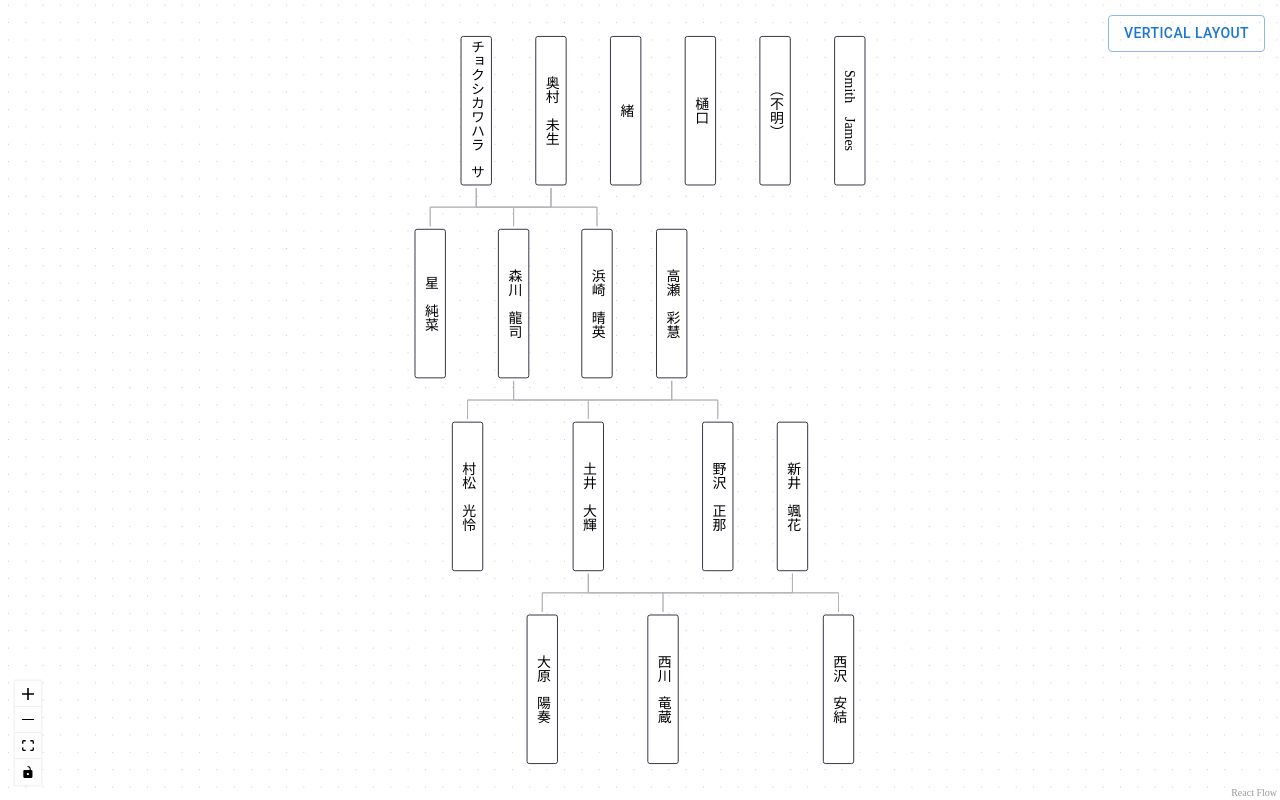
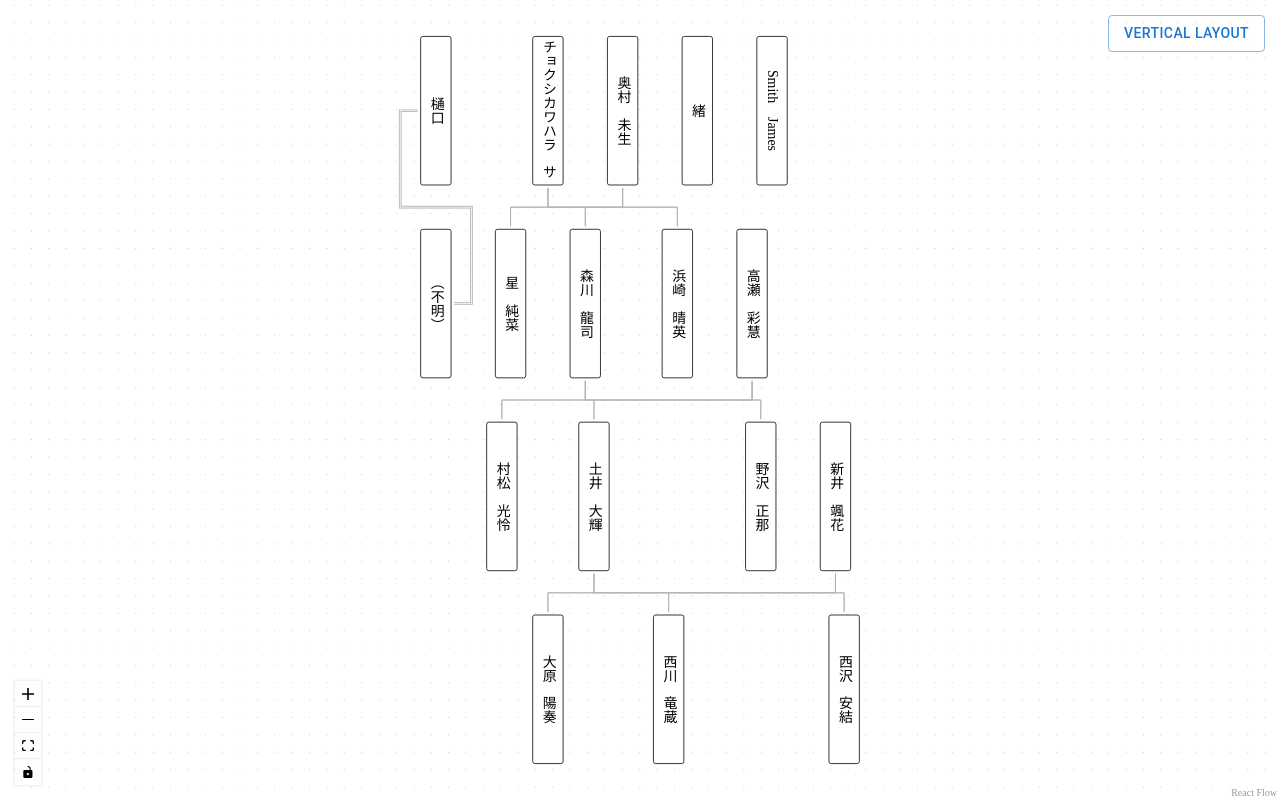
Before and after one commit to Densyakun/kakeizu, a React (Vite) app: page / in a window 1280 px wide. Built offline with nearby package versions, Linux system fonts and the light colour scheme; a web font is replaced by a local one.

Commit message:
婚姻関係に対応

```diff
--- a/lib/testTree.ts
+++ b/lib/testTree.ts
@@ -16,6 +16,10 @@ export function createTestTree(): FamilyTreeType {
       lastGen = children;
     }
   }
+
+  // 婚姻関係
+  people[1].spouseId = people[2].id;
+  people[2].spouseId = people[1].id;
 
   return {
     people,
@@ -108,6 +112,7 @@ export function createTestPerson(isMan = Boolean(Math.floor(Math.random() * 2)))
     isMan: isMan,
     fatherId: "",
     motherId: "",
+    spouseId: "",
     description: "",
   };
 
--- a/lib/tree.ts
+++ b/lib/tree.ts
@@ -11,6 +11,7 @@ export type PersonType = {
   isMan?: boolean;
   fatherId: string;
   motherId: string;
+  spouseId: string;
   description: string;
 };
 
--- /dev/null
+++ b/src/components/MarriageEdge.tsx
@@ -0,0 +1,32 @@
+import {
+  BaseEdge,
+  getSmoothStepPath,
+  type EdgeProps,
+} from '@xyflow/react';
+
+export default function MarriageEdge({
+  sourceX,
+  sourceY,
+  targetX,
+  targetY,
+  sourcePosition,
+  targetPosition,
+  markerEnd,
+}: EdgeProps) {
+  const [edgePath] = getSmoothStepPath({
+    sourceX,
+    sourceY,
+    sourcePosition,
+    targetX,
+    targetY,
+    targetPosition,
+    borderRadius: 0,
+  });
+
+  return (
+    <>
+      <BaseEdge path={edgePath} markerEnd={markerEnd} style={{ strokeWidth: 3 }} />
+      <BaseEdge path={edgePath} markerEnd={markerEnd} style={{ stroke: "white", strokeWidth: 1 }} />
+    </>
+  );
+}
--- a/src/components/Tree.tsx
+++ b/src/components/Tree.tsx
@@ -1,11 +1,12 @@
 import Dagre from '@dagrejs/dagre';
 import { state } from '@/lib/state';
 import { FamilyTreeType, getDisplayKanaNameText, getDisplayNameText, PersonType } from '@/lib/tree';
-import { useCallback } from 'react';
+import { useCallback, useEffect } from 'react';
 import { ReactFlow, type Node, type Edge, Panel, ReactFlowProvider, useNodesState, useEdgesState, Background, Controls, type NodeProps, Handle, Position } from '@xyflow/react';
 import '@xyflow/react/dist/style.css';
 import { useSnapshot } from 'valtio';
 import { Box, Button, Stack, Tooltip } from '@mui/material';
+import MarriageEdge from './MarriageEdge';
 
 const nodeWidth = 36;
 const nodeHeight = 172;
@@ -41,12 +42,20 @@ const PersonNode = ({ data }: NodeProps) => {
       </Box>
       <Handle type="target" position={Position.Top} style={{ opacity: 0, pointerEvents: 'none' }} />
       <Handle type="source" position={Position.Bottom} style={{ opacity: 0, pointerEvents: 'none' }} />
+      <Handle type="target" position={Position.Left} style={{ opacity: 0, pointerEvents: 'none' }} id="left" />
+      <Handle type="target" position={Position.Right} style={{ opacity: 0, pointerEvents: 'none' }} id="right" />
+      <Handle type="source" position={Position.Left} style={{ opacity: 0, pointerEvents: 'none' }} id="left" />
+      <Handle type="source" position={Position.Right} style={{ opacity: 0, pointerEvents: 'none' }} id="right" />
     </Box>
   </Tooltip>;
 };
 
 const nodeTypes = {
   person: PersonNode,
+};
+
+const edgeTypes = {
+  marriage: MarriageEdge,
 };
 
 function createInitialFlow(tree: FamilyTreeType): [Node[], Edge[]] {
@@ -79,6 +88,16 @@ function createInitialFlow(tree: FamilyTreeType): [Node[], Edge[]] {
         target: person.id,
         type: 'step',
       });
+
+    if (person.spouseId && person.isMan)
+      initialEdges.push({
+        id: `${person.id}-${person.spouseId}`,
+        source: person.id,
+        sourceHandle: 'left',
+        target: person.spouseId,
+        targetHandle: 'right',
+        type: 'marriage',
+      });
   });
 
   return [initialNodes, initialEdges];
@@ -90,11 +109,7 @@ const getLayoutedElements = (nodes: Node[], edges: Edge[], options: { direction:
 
   edges.forEach((edge) => g.setEdge(edge.source, edge.target));
   nodes.forEach((node) =>
-    g.setNode(node.id, {
-      ...node,
-      width: nodeWidth,
-      height: nodeHeight,
-    }),
+    g.setNode(node.id, node),
   );
 
   Dagre.layout(g);
@@ -119,6 +134,11 @@ const LayoutFlow = () => {
   const [nodes, setNodes] = useNodesState(initialNodes);
   const [edges, setEdges] = useEdgesState(initialEdges);
 
+  useEffect(() => {
+    setNodes(initialNodes);
+    setEdges(initialEdges);
+  }, [tree]);
+
   const onLayout = useCallback(
     (direction: string) => {
       const layouted = getLayoutedElements(nodes, edges, { direction });
@@ -134,6 +154,7 @@ const LayoutFlow = () => {
       nodes={nodes}
       edges={edges}
       nodeTypes={nodeTypes}
+      edgeTypes={edgeTypes}
       fitView
     >
       <Background />
```
